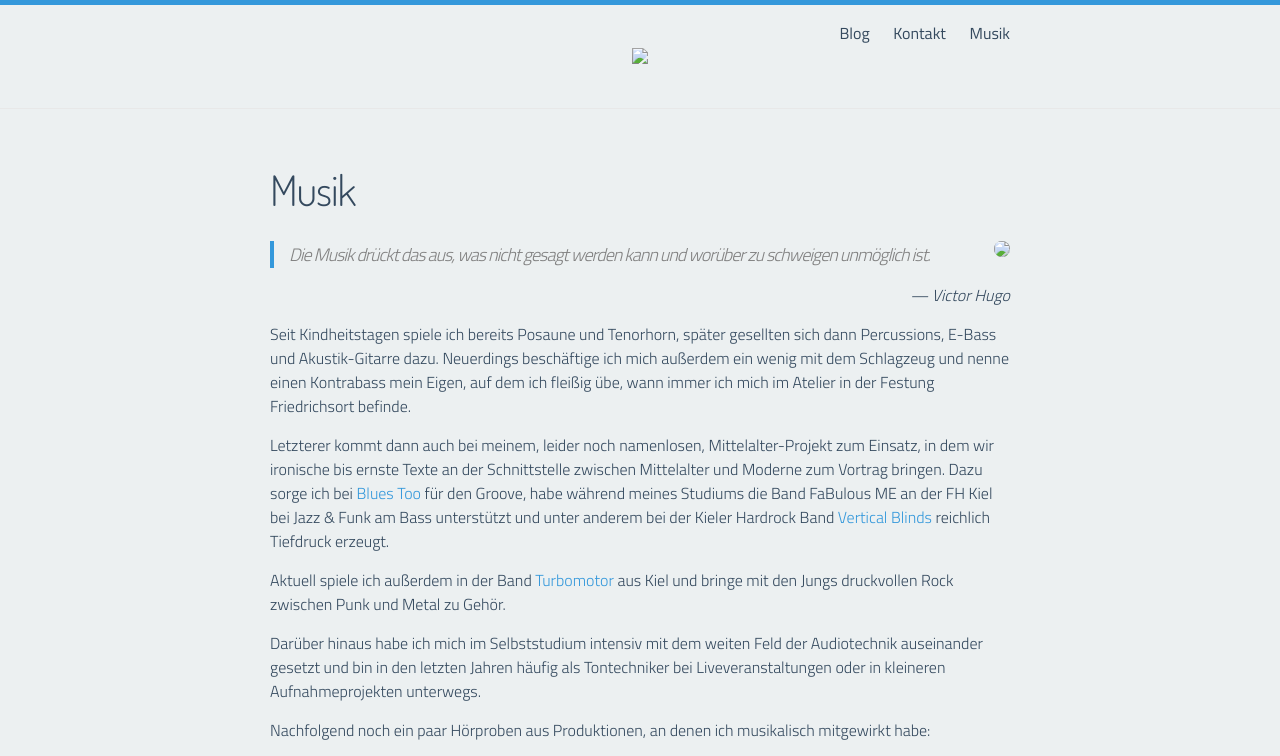
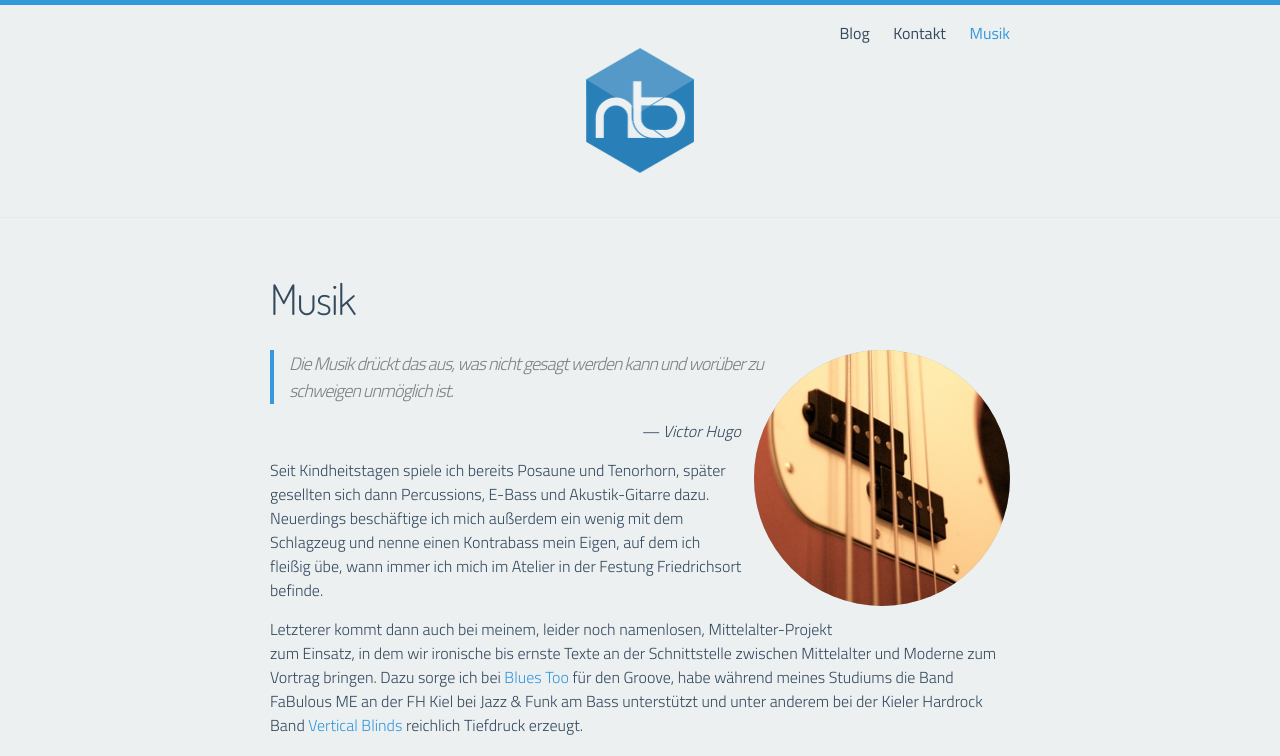
Before and after one commit to entepe85/nilsbutenschoen.de, a Jekyll site: the page built from music/music.md, in a window 1280 px wide. Shown: the top 756 px of the page. Built offline with Jekyll 4.4.1, drawn with Linux system fonts in a browser that asks for light colours; nearby versions of some CDN libraries; grey boxes are pictures that could not be loaded.

Commit message:
Change asset paths.

```diff
--- a/_includes/header.html
+++ b/_includes/header.html
@@ -18,7 +18,7 @@
         </div>
     </nav>
     </a>
-    <a class="site-title" href="{{ site.baseurl }}/"><img id="site-logo" src="{{ "/_assets/img/logo.png" | prepend: site.url }}" srcset="{{ "/_assets/img/logo.png 2x" | prepend: site.url }}"></a>
+    <a class="site-title" href="{{ site.baseurl }}/"><img id="site-logo" src="{{ "/assets/img/logo.png" | prepend: site.url }}" srcset="{{ "/assets/img/logo.png 2x" | prepend: site.url }}"></a>
   </div>
 
 </header>
--- a/_layouts/default.html
+++ b/_layouts/default.html
@@ -15,7 +15,7 @@
 
     {% include footer.html %}
 
-    <script src="{{ "/_assets/scripts/script.min.js" | prepend: site.url }}"></script>
+    <script src="{{ "/assets/scripts/script.min.js" | prepend: site.url }}"></script>
   </body>
 
 </html>
--- a/index.html
+++ b/index.html
@@ -5,7 +5,7 @@ layout: default
 <div class="home">
 
   <h1 class="post-title">Hallo, ich bin Nils.</h1>
-  <img src="{{ "/_assets/img/nils-portrait.jpg" | prepend: site.url }}" srcset="{{ "/_assets/img/nils-portrait-2x.jpg"  | prepend: site.url }} 2x" class="circle-image right">
+  <img src="{{ "/assets/img/nils-portrait.jpg" | prepend: site.url }}" srcset="{{ "/assets/img/nils-portrait-2x.jpg"  | prepend: site.url }} 2x" class="circle-image right">
   <div class="home container fluid">
     <div class="row">
         <p>
--- a/music/music.md
+++ b/music/music.md
@@ -5,7 +5,7 @@ permalink: /music/
 ---
 
 <div class="music">
-    <img class="circle-image right" src="{{ "/_assets/img/music.jpg" | prepend: site.url }}" srcset="{{ "/_assets/img/music-2x.jpg" | prepend: site.url }} 2x">
+    <img class="circle-image right" src="{{ "/assets/img/music.jpg" | prepend: site.url }}" srcset="{{ "/assets/img/music-2x.jpg" | prepend: site.url }} 2x">
     <div class="row">
         <p>
             <blockquote>Die Musik drückt das aus, was nicht gesagt werden kann und worüber zu schweigen unmöglich ist.</blockquote><cite>Victor Hugo</cite>
```
Also changed, not shown: assets/img/heda.jpg (renamed from _assets/img/heda.jpg), assets/img/logo-2x.png (renamed from _assets/img/logo-2x.png), assets/img/logo.png (renamed from _assets/img/logo.png), assets/img/music-2x.jpg (renamed from _assets/img/music-2x.jpg), assets/img/music.jpg (renamed from _assets/img/music.jpg), assets/img/nils-portrait-2x.jpg (renamed from _assets/img/nils-portrait-2x.jpg), assets/img/nils-portrait.jpg (renamed from _assets/img/nils-portrait.jpg), assets/scripts/script.js (renamed from _assets/scripts/script.js), assets/scripts/script.min.js (renamed from _assets/scripts/script.min.js).
